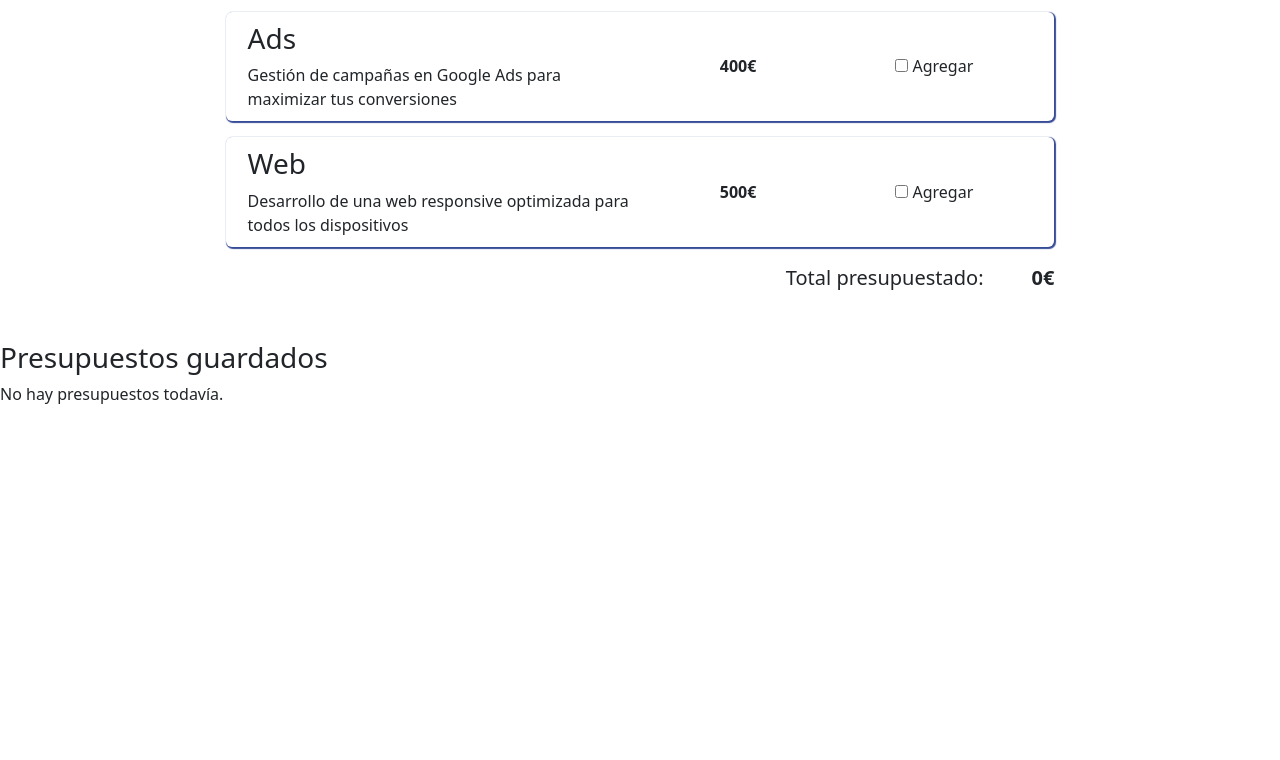
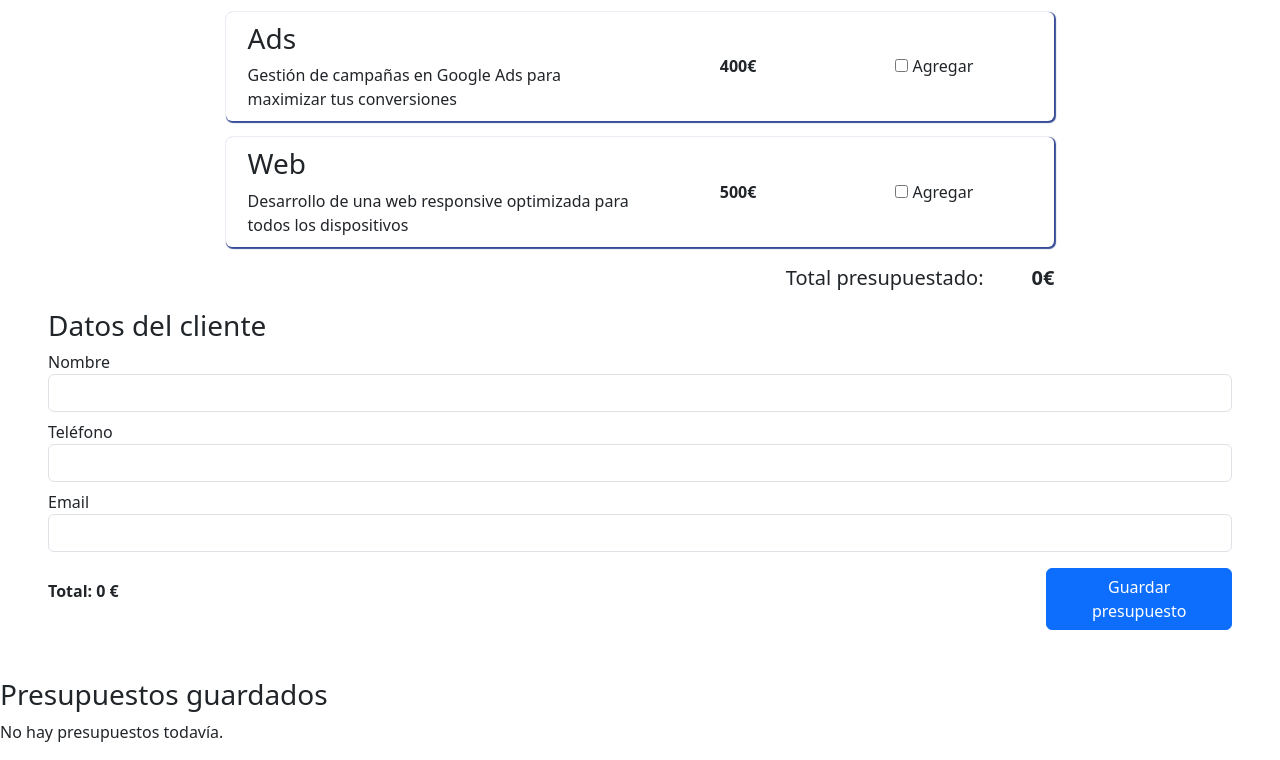
Before and after one commit to VictorGonPe/webealo, an Angular app: page / in a window 1280 px wide. Shown: the part 832-1592 px from the top of the page. Before the commit the page ends 1254 px from the top, so only its background shows below. Built offline with nearby package versions, Linux system fonts and the light colour scheme; a web font is replaced by a local one.

Commit message:
refactor: add input logic to the client-form

```diff
--- a/src/app/features/client-form/client-form.component.html
+++ b/src/app/features/client-form/client-form.component.html
@@ -1 +1,31 @@
-<p>client-form works!</p>
+<h3>Datos del cliente</h3>
+
+<div class="form-group mb-2">
+  <label>Nombre</label>
+  <input
+    type="text"
+    class="form-control"
+    [value]="name()"
+    (input)="updateSignal(name, $event)"
+  />
+</div>
+
+<div class="form-group mb-2">
+  <label>Teléfono</label>
+  <input
+    type="tel"
+    class="form-control"
+    [value]="phone()"
+    (input)="updateSignal(phone, $event)"
+  />
+</div>
+
+<div class="form-group mb-2">
+  <label>Email</label>
+  <input
+    type="email"
+    class="form-control"
+    [value]="email()"
+    (input)="updateSignal(email, $event)"
+  />
+</div>
--- a/src/app/features/client-form/client-form.component.ts
+++ b/src/app/features/client-form/client-form.component.ts
@@ -1,11 +1,20 @@
-import { Component } from '@angular/core';
+import { CommonModule } from '@angular/common';
+import { Component, WritableSignal, Input } from '@angular/core';
 
 @Component({
   selector: 'app-client-form',
-  imports: [],
+  standalone: true,
+  imports: [CommonModule],
   templateUrl: './client-form.component.html',
   styleUrl: './client-form.component.scss'
 })
 export class ClientFormComponent {
+  @Input({ required: true }) name!: WritableSignal<string>;
+  @Input({ required: true }) phone!: WritableSignal<string>;
+  @Input({ required: true }) email!: WritableSignal<string>;
 
+  updateSignal(signal: WritableSignal<string>, event: Event) {
+    const value = (event.target as HTMLInputElement).value;
+    signal.set(value);
+  }
 }
--- a/src/app/features/main-form/main-form.component.html
+++ b/src/app/features/main-form/main-form.component.html
@@ -16,22 +16,11 @@
     </p>
   </div>
   <!-- Formulario que aparece solo si hay algo seleccionado -->
-  <div *ngIf="showClientForm()">
-    <h3>Datos del cliente</h3>
-    <div class="form-group mb-2">
-      <label>Nombre</label>
-      <input type="text" (input)="updateSignalFromInput(clientName, $event)" />
-    </div>
-
-    <div class="form-group mb-2">
-      <label>Teléfono</label>
-      <input type="tel" (input)="updateSignalFromInput(clientPhone, $event)" />
-    </div>
-
-    <div class="form-group mb-2">
-      <label>Email</label>
-      <input type="email" (input)="updateSignalFromInput(clientEmail, $event)" />
-    </div>
+  <app-client-form
+    [name]="clientName"
+    [phone]="clientPhone"
+    [email]="clientEmail"
+  ></app-client-form>
 
   <div class="d-flex justify-content-between align-items-center mt-3">
     <p>
@@ -42,4 +31,3 @@
     </button>
   </div>
 </div>
-</div>
--- a/src/app/features/main-form/main-form.component.ts
+++ b/src/app/features/main-form/main-form.component.ts
@@ -3,21 +3,22 @@ import { CardComponent } from '../../shared/ui/card/card.component';
 import { CommonModule } from '@angular/common';
 import { BudgetService } from '../../core/services/budget.service';
 import { BudgetsListComponent } from "../budgets-list/budgets-list.component";
+import { ClientFormComponent } from "../client-form/client-form.component";
 
 
 @Component({
   selector: 'app-main-form',
   standalone: true,
-  imports: [CardComponent, CommonModule, BudgetsListComponent],
+  imports: [CardComponent, CommonModule, ClientFormComponent],
   templateUrl: './main-form.component.html',
   styleUrl: './main-form.component.scss'
 })
 export class MainFormComponent {
 
   // Datos del cliente
-  clientName = signal('');
-  clientPhone = signal('');
-  clientEmail = signal('');
+  clientName: WritableSignal<string> = signal('');
+  clientPhone: WritableSignal<string> = signal('');
+  clientEmail: WritableSignal<string> = signal('');
 
   // Inyectar el servicio
   budgetService = inject(BudgetService);
@@ -71,9 +72,9 @@ export class MainFormComponent {
   finalTotal = computed(() => this.totalSelected() + this.finalExtraPrice());
 
   updateSignalFromInput(signal: WritableSignal<string>, event: Event) {
-  const input = event.target as HTMLInputElement;
-  signal.set(input.value);
-}
+    const input = event.target as HTMLInputElement;
+    signal.set(input.value);
+  }
 
   getSelectedTitles() {
     return this.cards().filter(c => c.selected).map(c => c.title);
```
Lines whose indentation alone changed are shown as unchanged.
